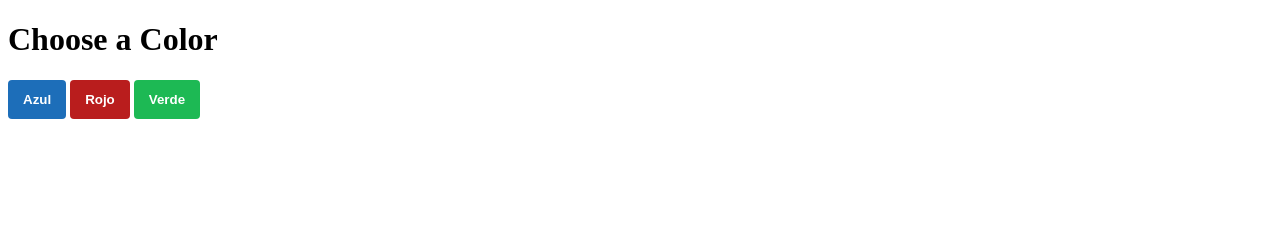
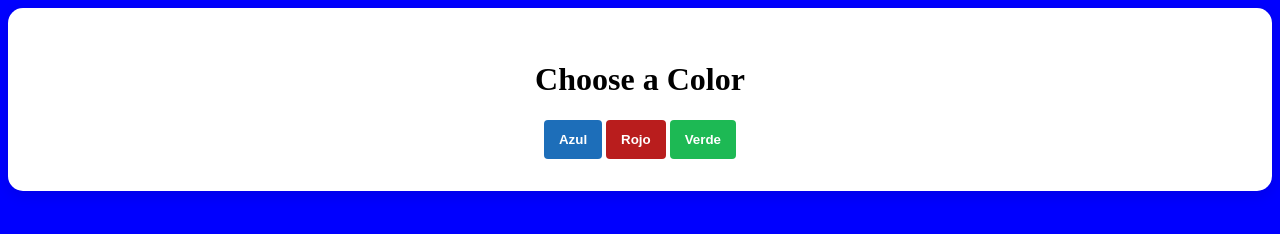
Before and after one commit to EglyG/Uso-de-Promps, a plain HTML site: page index.html in a window 1280 px wide. Both pictures are taken after a click on the button "Azul". Drawn offline with Linux system fonts and the light colour scheme.

Commit message:
se asignan las conexiones necesarias a los botones para que cambien de color

```diff
--- a/css/styles.css
+++ b/css/styles.css
@@ -1,3 +1,11 @@
+.container {
+    text-align: center;
+    background: white;
+    padding: 2rem;
+    border-radius: 15px;
+    box-shadow: 0 4px 15px rgba(0,0,0,0.1);
+}
+
 .buttonVerde {
     padding: 12px 15px;
     background-color: #1db954; /* Verde Spotify */
--- a/index.html
+++ b/index.html
@@ -7,13 +7,13 @@
     <link rel="stylesheet" href="css/styles.css">
 </head>
 <body>
-    <div>
+    <div class="container">
         <h1>Choose a Color</h1>
         <button id="btnAzul" class="buttonAzul">Azul</button>
         <button id="btnRojo" class="buttonRojo">Rojo</button>
         <button id="btnVerde" class="buttonVerde">Verde</button>
     </div>
 
-
+    <script src="js/main.js"></script>
 </body>
 </html>
--- a/js/main.js
+++ b/js/main.js
@@ -1,3 +1,21 @@
 const btnVerde = document.getElementById('btnVerde');
 const btnRojo = document.getElementById('btnRojo');
 const btnAzul = document.getElementById('btnAzul');
+
+btnRojo.addEventListener('click', () => {
+
+
+    document.body.style.backgroundColor = 'red';
+});
+
+btnVerde.addEventListener('click', () => {
+
+
+    document.body.style.backgroundColor = 'green';
+});
+
+btnAzul.addEventListener('click', () => {
+
+
+    document.body.style.backgroundColor = 'blue';
+});
```
